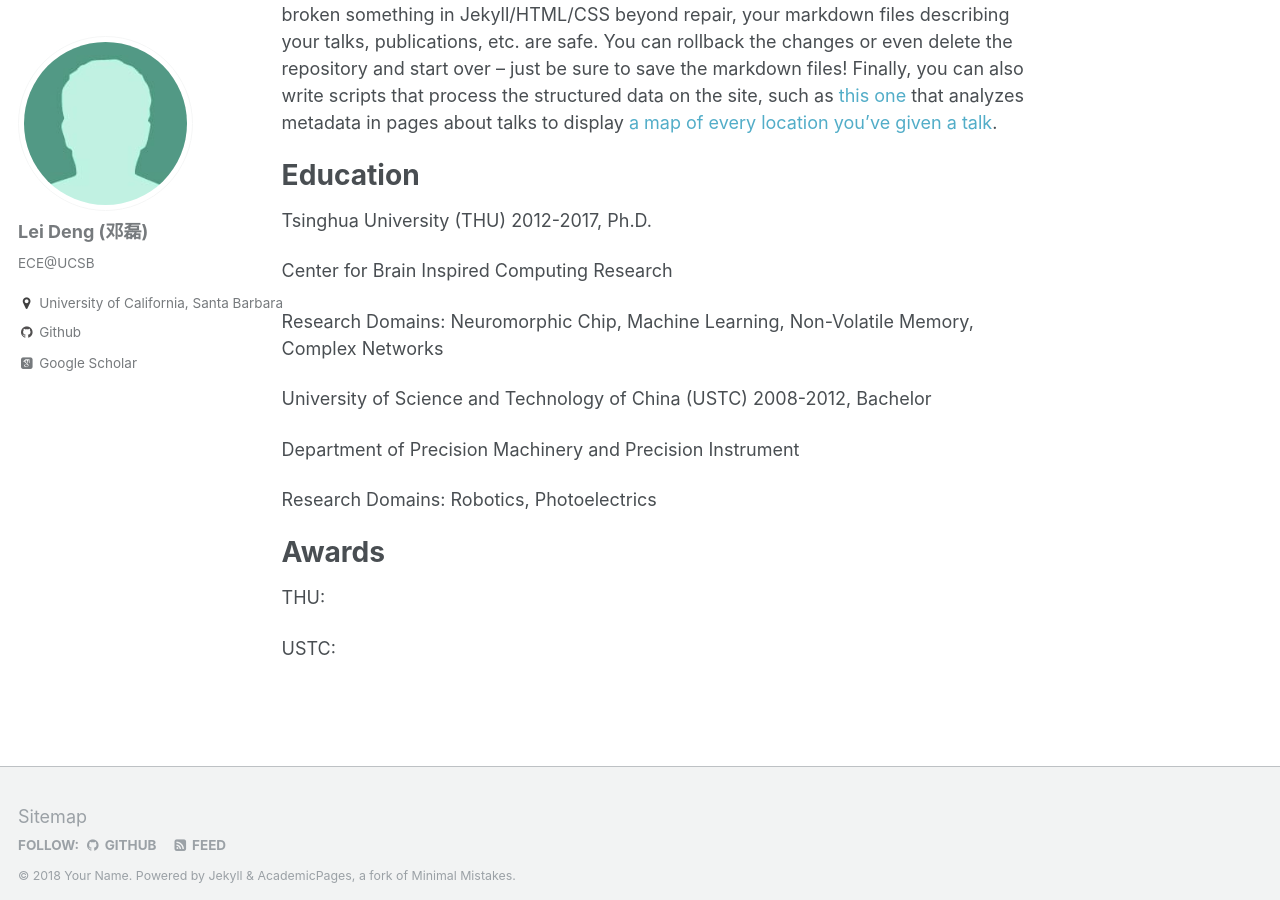
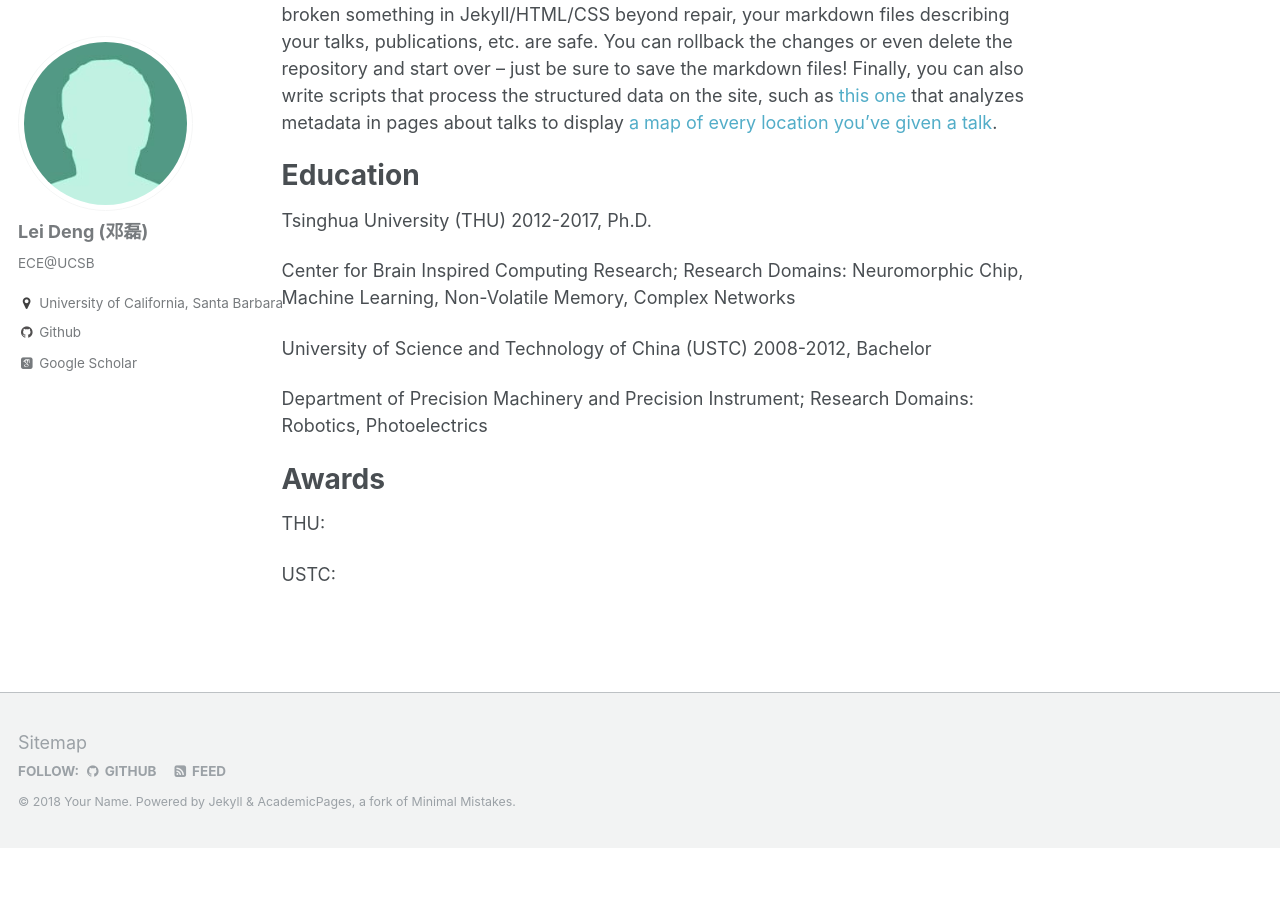
Before and after one commit to dllfei/dllfei.github.io, a Jekyll site: the page built from _pages/about.md, in a window 1280 px wide and 900 px high, scrolled down 767 px. Built offline with Jekyll 4.4.1, drawn with Linux system fonts in a browser that asks for light colours; some web fonts are replaced; after the commit the page ends 1615 px from its top, so only the background shows below that.

```diff
--- a/_pages/about.md
+++ b/_pages/about.md
@@ -20,15 +20,12 @@ Education
 ======
 Tsinghua University (THU) 2012-2017, Ph.D.
 
-Center for Brain Inspired Computing Research
+Center for Brain Inspired Computing Research; Research Domains: Neuromorphic Chip, Machine Learning, Non-Volatile Memory, Complex Networks
 
-Research Domains: Neuromorphic Chip, Machine Learning, Non-Volatile Memory, Complex Networks
 
 University of Science and Technology of China (USTC) 2008-2012, Bachelor
 
-Department of Precision Machinery and Precision Instrument
-
-Research Domains: Robotics, Photoelectrics
+Department of Precision Machinery and Precision Instrument; Research Domains: Robotics, Photoelectrics
 
 Awards
 ======
```
